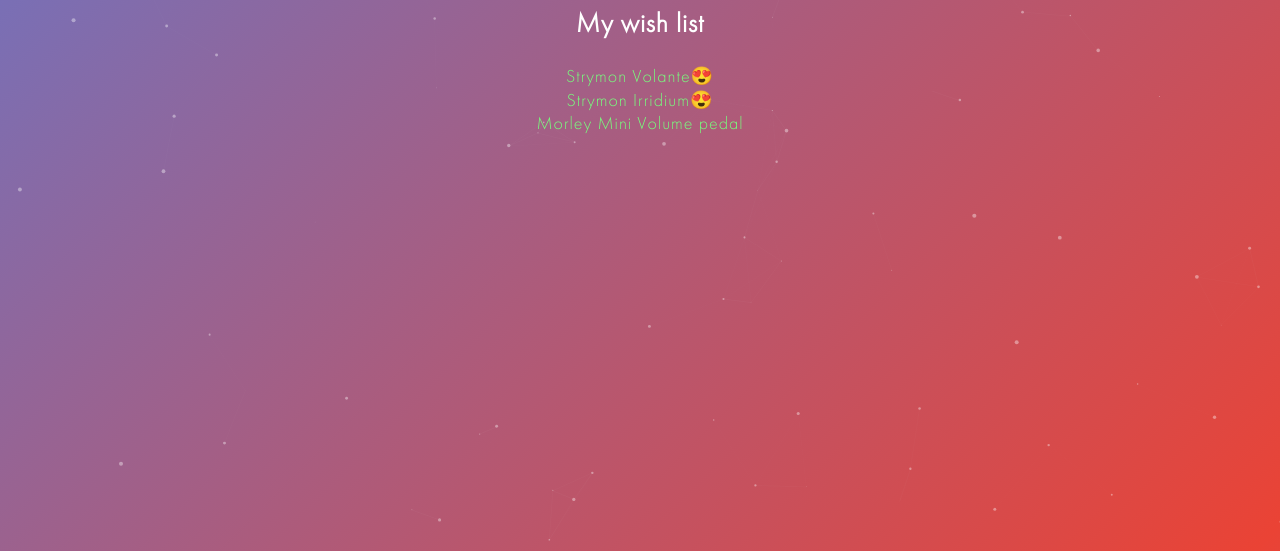
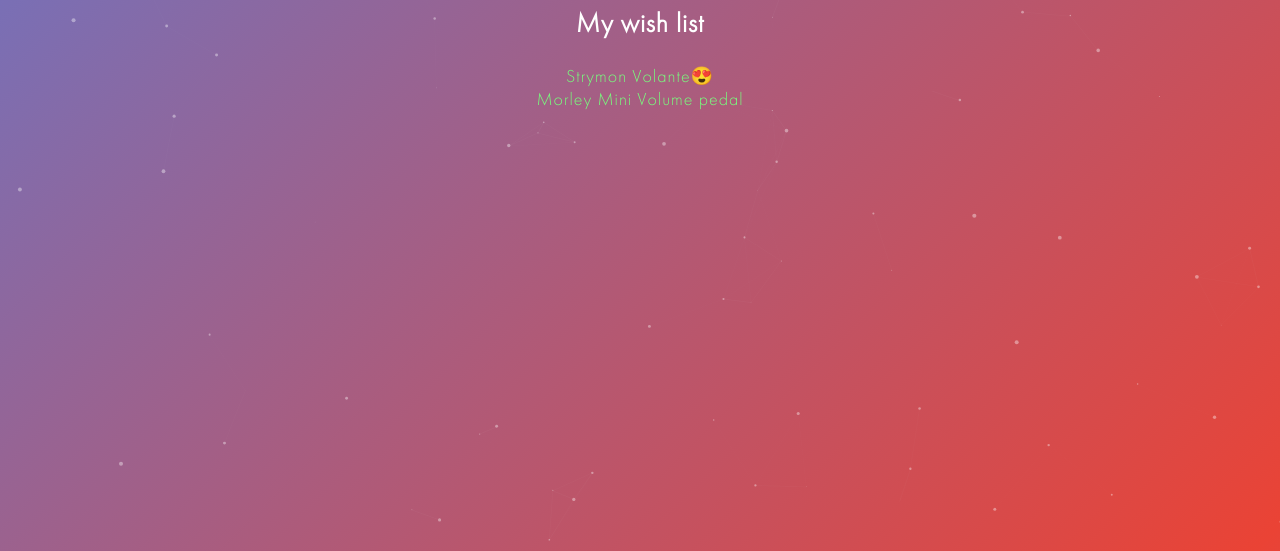
Before and after one commit to chechulnikov/chechulnikov.github.com, a plain HTML site: page wishlist.html in a window 1280 px wide. Shown: the part 257-808 px from the top of the page. Drawn offline with nearby package versions, Linux system fonts and the light colour scheme.

Commit message:
Update wishlist.html

```diff
--- a/wishlist.html
+++ b/wishlist.html
@@ -26,9 +26,6 @@
     <h2>My wish list</h2>
     <a target="_blank" href="https://www.pedalzoo.ru/strymon-volante.html"> Strymon Volante</a>😍
     <br/>
-    <a target="_blank" href="https://www.pedalzoo.ru/strymon-iridium-amp-and-ir-cab-simulator-gitarnyj-jeffekt.html"> Strymon Irridium</a>😍
-    <br/>
-
     <a target="_blank"href="http://www.morleypedals.com/mini-volume-plus/">Morley Mini Volume pedal</a>
 </div>
 <script>
```
